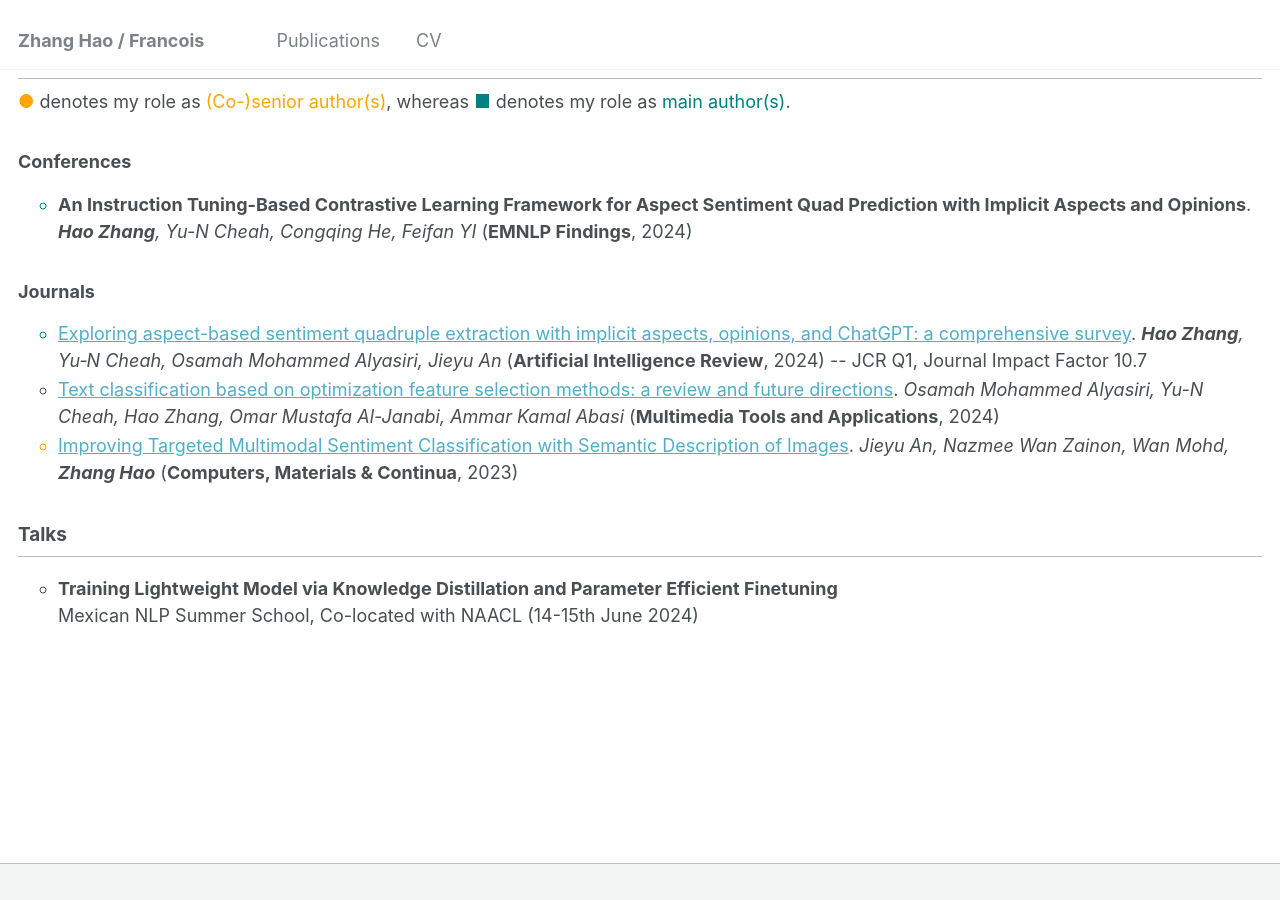
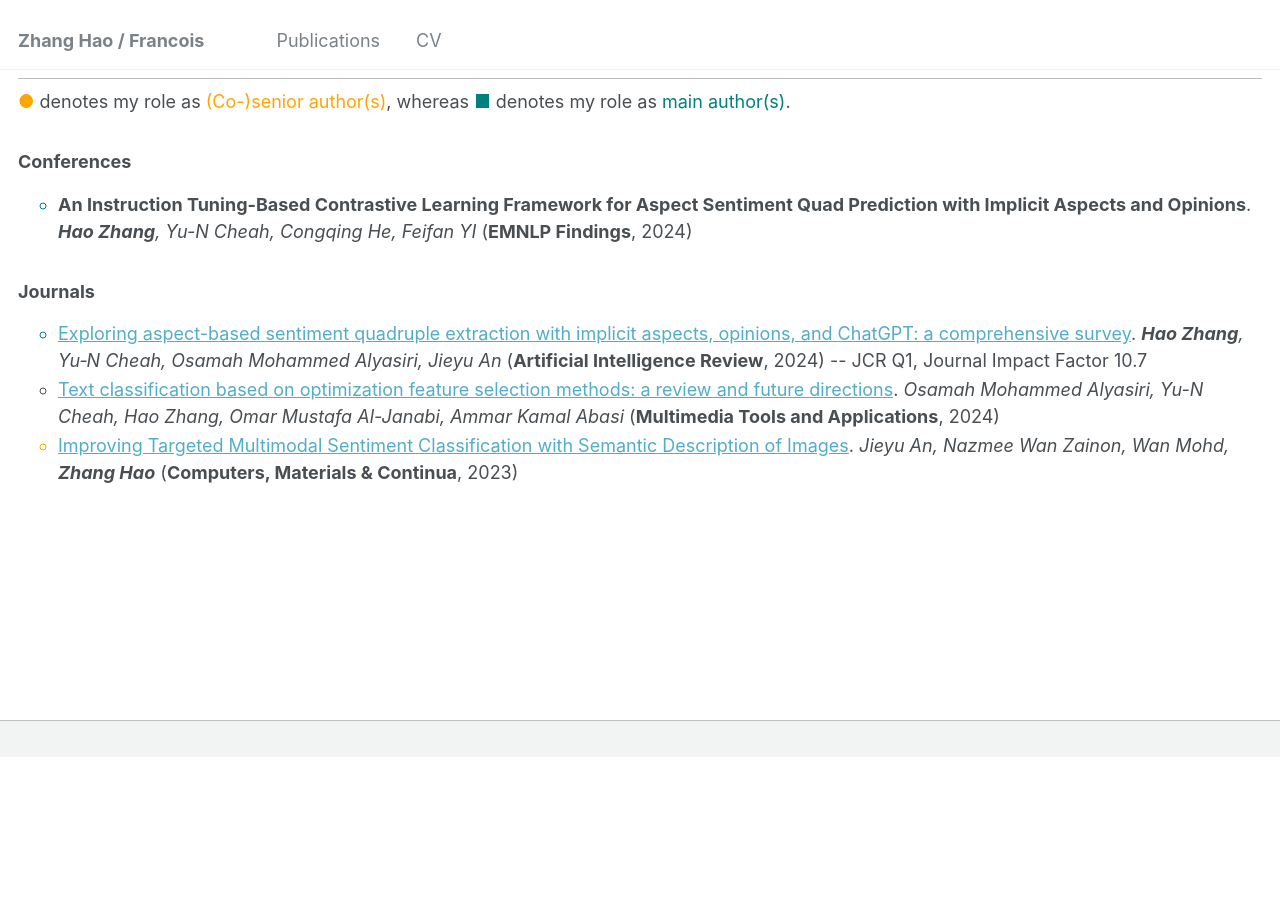
Before and after one commit to sydmou/sydmou.github.io, a Jekyll site: the page built from _pages/cv.md, in a window 1280 px wide and 900 px high, scrolled down 899 px. Built offline with Jekyll 4.4.1, drawn with Linux system fonts in a browser that asks for light colours; after the commit the page ends 1656 px from its top, so only the background shows below that.

Commit message:
Update cv.md

```diff
--- a/_pages/cv.md
+++ b/_pages/cv.md
@@ -66,8 +66,3 @@ redirect_from:
 {% endfor %}
 </ul>
 </div>
-
-
-## Talks
-  * **Training Lightweight Model via Knowledge Distillation and Parameter Efficient Finetuning**\
-    Mexican NLP Summer School, Co-located with NAACL (14-15th June 2024)
```
